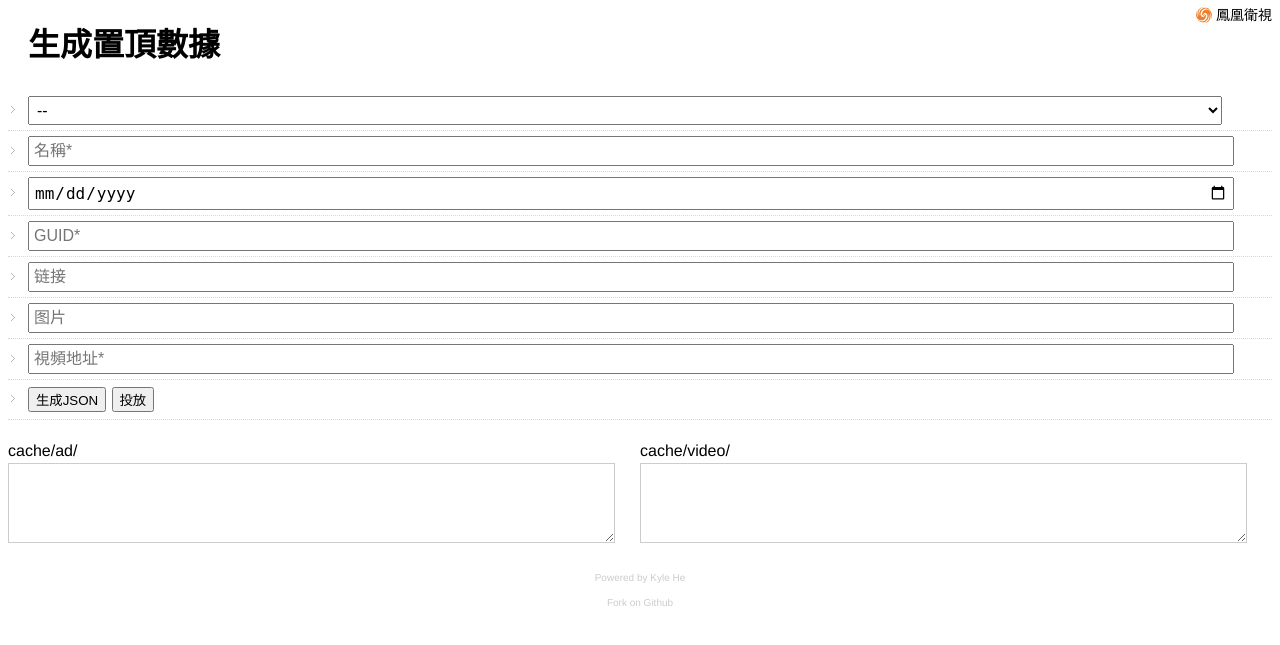
After one commit to 599316527/apple-tv-phoenixtv-proxy, a PHP site: page /generate-ad-json.php in a window 1280 px wide. The commit adds this page. Shown: the top 645 px of the page. Run offline with PHP 8.4, Linux system fonts and the light colour scheme.

Commit message:
+ ad json generator; + save video list cache with ad list

```diff
--- a/config.php
+++ b/config.php
@@ -11,7 +11,7 @@ define('PODCAST_ALBUM', 'http://ww4.sinaimg.cn/large/661b7679gw1emljrey8mej218g1
 
 $_PROGRAMS = array(
     'kjbfz' => array(
-        'title' => '开卷八分钟',
+        'title' => '开卷八分钟(停播)',
         'column_id' => '439',
         'album' => 'http://ww3.sinaimg.cn/large/661b7679gw1enumd0emlhj218g18g0xu.jpg'
     ),
--- /dev/null
+++ b/generate-ad-json.php
@@ -0,0 +1,5 @@
+<?php
+
+require_once('settings.php');
+
+include(TPL_PATH.'generate-ad-json.tpl.html');
--- a/lib/function.php
+++ b/lib/function.php
@@ -39,9 +39,9 @@ function cURL($url) {
  * @param  Object $dataList 原始視頻列表
  * @return Object           去重后的視頻列表
  */
-function removeDuplicatedVideos($dataList) {
+function removeDuplicatedVideos($dataList, $append=null) {
     $guids = array();
-    $cleaned = array();
+    $cleaned = (array)$append;
     foreach ($dataList as $episode) {
         $key = $episode->guid;
         if (!isset($guids[$key])) {
@@ -53,8 +53,20 @@ function removeDuplicatedVideos($dataList) {
 }
 
 /**
+ * 获取广告列表
+ * @param  Int    $id
+ * @return Array
+ */
+function getAdList($id) {
+    $cache = new Cache("ad/{$id}");
+    $json = $cache->read();
+    return $json->dataList;
+}
+
+/**
  * 获取视频列表
- * @param  String $guid
+ * @param  Int    $id
+ * @param  Int    $page
  * @return Array
  */
 function getVideoList($id, $page=1) {
@@ -65,7 +77,10 @@ function getVideoList($id, $page=1) {
         $ret = cURL($url);
         $ret = substr($ret, 21, -37);
         $json = json_decode($ret);
-        $json->dataList = removeDuplicatedVideos($json->dataList);
+        $json->dataList = removeDuplicatedVideos(
+            $json->dataList,
+            getAdList($id)
+        );
         $cache->write($json);
     } else {
         $json = $cache->read();
--- a/static/css/common.css
+++ b/static/css/common.css
@@ -118,3 +118,26 @@ ul a:hover {
 .table-statistics .tbody .ttime {
   text-align: center;
 }
+.form select,
+.form input {
+  width: 96%;
+  font-size: 16px;
+  padding: 4px;
+}
+.ad-json {
+  margin-bottom: 20px;
+}
+.ad-json .column {
+  float: left;
+  width: 48%;
+}
+.ad-json .column:first-child {
+  margin-right: 2%;
+}
+.ad-json textarea {
+  box-sizing: border-box;
+  width: 100%;
+  height: 80px;
+  resize: vertical;
+  border: 1px solid #ccc;
+}
--- a/static/css/common.less
+++ b/static/css/common.less
@@ -148,3 +148,30 @@ ul {
         }
     }
 }
+
+// generate-ad-json
+.form {
+    select,
+    input {
+        width: 96%;
+        font-size: 16px;
+        padding: 4px;
+    }
+}
+.ad-json {
+    margin-bottom: 20px;
+    .column {
+        float: left;
+        width: 48%;
+    }
+    .column:first-child {
+        margin-right: 2%;
+    }
+    textarea {
+        box-sizing: border-box;
+        width: 100%;
+        height: 80px;
+        resize: vertical;
+        border: 1px solid #ccc;
+    }
+}
--- /dev/null
+++ b/static/js/generate-ad-json.js
@@ -0,0 +1,53 @@
+var adMeta = {
+    dataList: [],
+    curPage: 1,
+    _write_time: 0
+};
+var adVideo = {
+    videoid: null,
+    ratio: '16:9',
+    videoplayurl: null,
+    categoryId: null,
+    columnName: null,
+    _write_time: 0
+};
+
+function getNowTimeStamp() {
+    return (new Date).getTime();
+}
+
+function $(selector) {
+    return document.querySelector(selector);
+}
+function $$(selector) {
+    return document.querySelectorAll(selector);
+}
+
+function getFormData() {
+    var data = {};
+    var ctrls = $$('.form input, .form select');
+    for (var i = ctrls.length - 1; i >= 0; i--) {
+        data[ctrls[i].id] = ctrls[i].value;
+    }
+    var selectCtrl = $('#column');
+    data['columnTitle'] = selectCtrl.selectedOptions[0].innerText;
+    return data;
+}
+
+$('#generate-button').addEventListener('click', function () {
+    var data = getFormData();
+    if (parseInt(data['column'], 10) < 0 || !data['guid']) return ;
+    var time = getNowTimeStamp();
+    data['wordText'] = data['fullTitle'] = data['imageText'] + data['title'];
+    data['_write_time'] = time;
+    adMeta['dataList'][0] = data;
+    adVideo['videoid'] = data['guid'];
+    adVideo['videoplayurl'] = data['videourl'];
+    adVideo['categoryId'] = data['column'];
+    adVideo['columnName'] = data['columnTitle'];
+    adVideo['_write_time'] = time;
+    $('#ad-meta-path').innerText = 'caceh/ad/' + data['column'];
+    $('#ad-meta-value').value = JSON.stringify(adMeta);
+    $('#ad-video-path').innerText = 'caceh/video/' + data['guid'];
+    $('#ad-video-value').value = JSON.stringify(adVideo);
+});
--- /dev/null
+++ b/tpl/generate-ad-json.tpl.html
@@ -0,0 +1,39 @@
+<?php include(TPL_PATH.'header.tpl.html'); ?>
+
+<h1>生成置頂數據</h1>
+
+<ul class="form">
+    <li><select id="column">
+        <option value="-1">--</option>
+    <?php
+        foreach ($_PROGRAMS as $program) {
+            echo "<option value=\"{$program['column_id']}\">{$program['title']}</option>";
+        }
+    ?>
+    </select></li>
+    <li><input type="text" id="title" placeholder="名稱*"/></li>
+    <li><input type="date" id="imageText" placeholder="时间*"/></li>
+    <li><input type="text" id="guid" placeholder="GUID*"/></li>
+    <li><input type="url" id="link" placeholder="链接"/></li>
+    <li><input type="url" id="img" placeholder="图片"/></li>
+    <li><input type="url" id="videourl" placeholder="視頻地址*"/></li>
+    <li>
+        <button id="generate-button">生成JSON</button>
+        <button id="publish-button">投放</button>
+    </li>
+</ul>
+
+<div class="ad-json">
+    <div class="column">
+        <div class="title" id="ad-meta-path">cache/ad/</div>
+        <div><textarea id="ad-meta-value"></textarea></div>
+    </div>
+    <div class="column">
+        <div class="title" id="ad-video-path">cache/video/</div>
+        <div><textarea id="ad-video-value"></textarea></div>
+    </div>
+    <div class="clearfix"></div>
+</div>
+
+<?php include(TPL_PATH.'footer.tpl.html'); ?>
+<script type="text/javascript" src="<?php echo STATIC_PATH; ?>js/generate-ad-json.js"></script>
```
